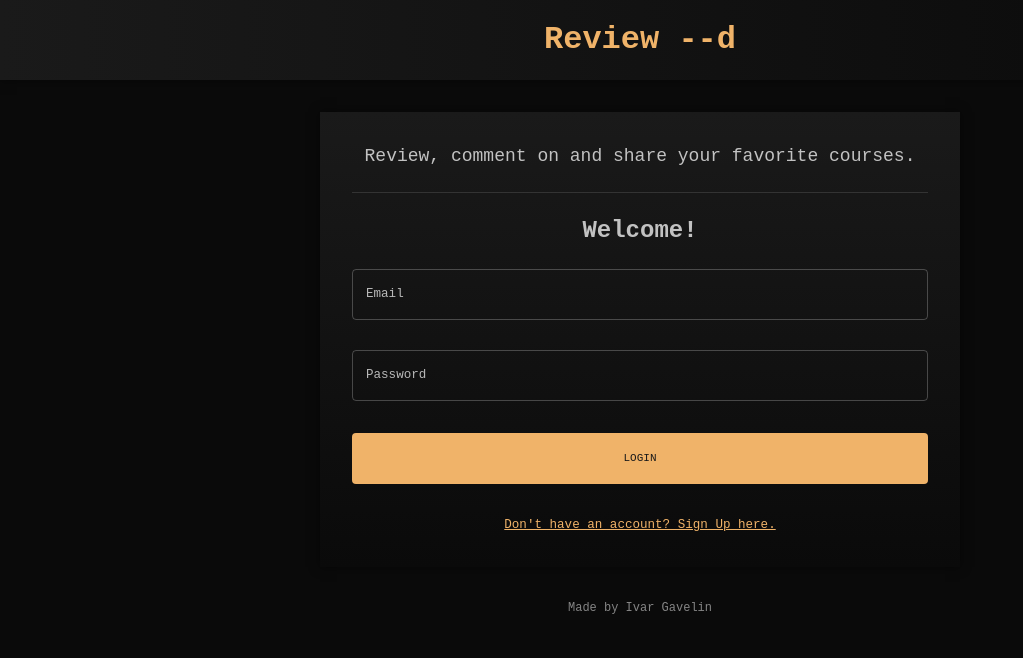
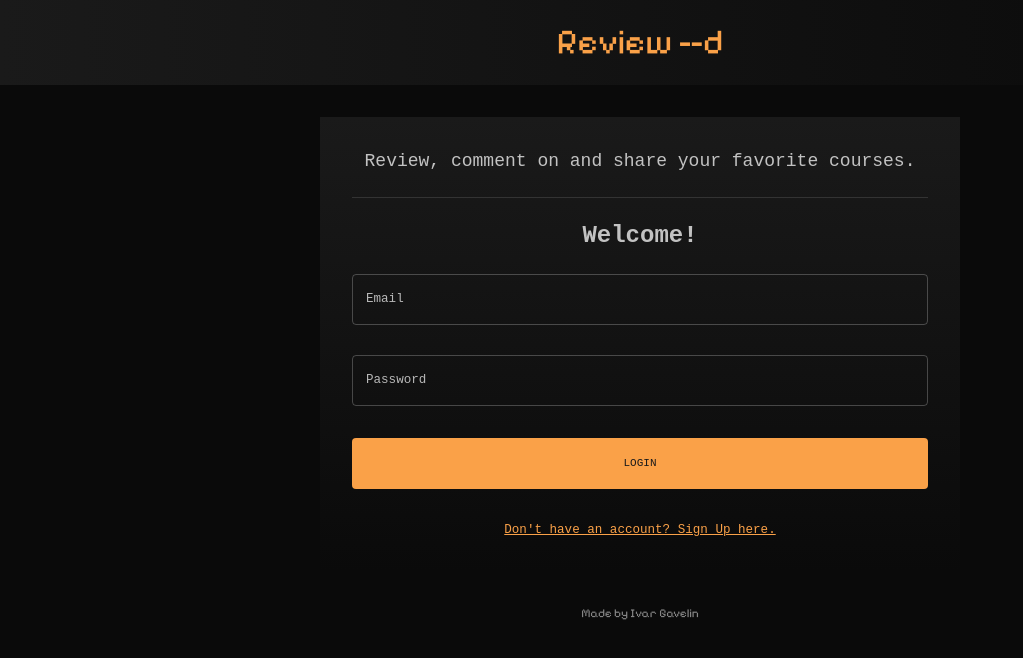
Before and after one commit to Ivargavve/Review-d, a React (Create React App) app in the folder client/: page / in a window 1280 px wide. Shown: the top 658 px of the page, without its empty margins (0-1023 px from the left). Built offline with nearby package versions, Linux system fonts and the light colour scheme.

Commit message:
new Logo design
new google font imported and used.

```diff
--- a/client/src/index.css
+++ b/client/src/index.css
@@ -1,3 +1,5 @@
+@import url('https://fonts.googleapis.com/css2?family=Pixelify+Sans:wght@400..700&display=swap');
+
 html,
 body,
 #root,
--- a/client/src/scenes/loginPage/index.jsx
+++ b/client/src/scenes/loginPage/index.jsx
@@ -16,9 +16,11 @@ const LoginPage = () => {
         }}
         p="1rem 6%"
         textAlign="center"
-        boxShadow="0 0 10px rgba(0, 0, 0, 0.5)"
       >
-        <Typography fontWeight="bold" fontSize="32px" color="primary">
+        <Typography
+        fontFamily='"Pixelify Sans", sans-serif'
+        fontSize="clamp(2rem, 2.2rem, 2.5rem)"
+        color="primary">
           Review --d
         </Typography>
       </Box>
@@ -33,7 +35,6 @@ const LoginPage = () => {
         }}
         color={theme.palette.neutral.main}
         textAlign="center"
-        boxShadow="0 0 10px rgba(0, 0, 0, 0.5)"
       >
         <Typography fontWeight="500" variant="h5" sx={{ mb: "1.5rem" }}>
           Review, comment on and share your favorite courses.
@@ -50,6 +51,7 @@ const LoginPage = () => {
         color={gray}
         m="2rem"
         textAlign="center"
+        fontFamily='"Pixelify Sans", sans-serif'
         fontSize="clamp(0.75rem, 0.75rem, 1.25rem)"
 
        >
--- a/client/src/scenes/navbar/index.jsx
+++ b/client/src/scenes/navbar/index.jsx
@@ -21,6 +21,10 @@ import { useDispatch, useSelector } from "react-redux";
 import { setMode, setLogout } from "state";
 import { useNavigate } from "react-router-dom";
 import FlexBetween from "components/flexBetween.jsx";
+<style>
+
+</style>
+
 
 const Navbar = () => {
   const [isMobileMenuToggled, setIsMobileMenuToggled] = useState(false);
@@ -48,8 +52,8 @@ const Navbar = () => {
       >
       <FlexBetween gap="3rem">
         <Typography
-          fontWeight="bold"
-          fontSize="clamp(1rem, 2rem, 2.25rem)"
+          fontFamily='"Pixelify Sans", sans-serif'
+          fontSize="clamp(2rem, 2.2rem, 2.5rem)"
           color="primary"
           onClick={() => navigate("/home")}
           sx={{
--- a/client/src/theme.js
+++ b/client/src/theme.js
@@ -16,16 +16,16 @@ export const colorTokens = {
     1000: "#000000",
   },
   primary: {
-    50: "#f0ebe6",
-    100: "#f0e5d8",
-    200: "#f0dec9",
-    300: "#f0cfa8",
-    400: "#f0c28b",
-    500: "#f0b369",
-    600: "#f2a74b",
-    700: "#f29d35",
-    800: "#f79925",
-    900: "#f28705",
+    50: "#fffaf5",
+    100: "#fcebd9",
+    200: "#fcdec0",
+    300: "#fac896",
+    400: "#fab36b",
+    500: "#faa148",
+    600: "#f7912a",
+    700: "#f78c20",
+    800: "#fa840f",
+    900: "#fa7e02",
   },
 };
 
@@ -101,6 +101,10 @@ export const themeSettings = (mode) => {
         fontFamily: ["Roboto Mono", "monospace"].join(","),
         fontSize: 14,
       },
+      h7: {
+        fontFamily: ["Pixelify Sans", "sans-serif"].join(","),
+        fontSize: 22,
+      },
     },
   };
 };
```
